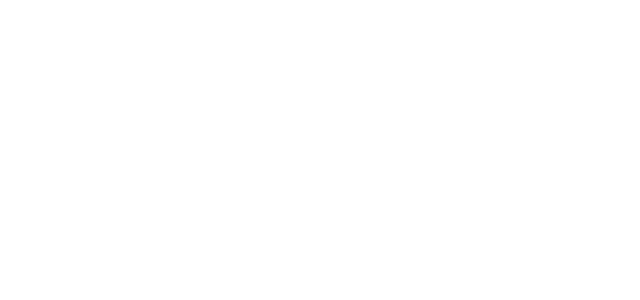
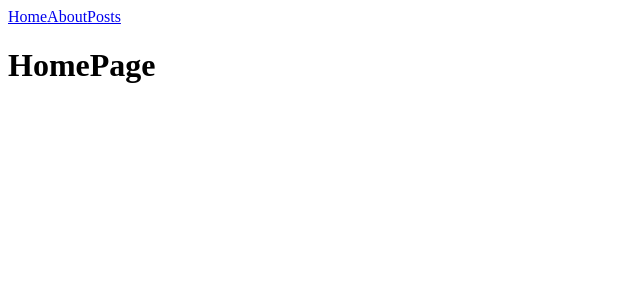
Before and after one commit to mendozagianfranco/react-router, a React (Vite) app: page / in a window 1280 px wide. Shown: the top 300 px of the page, without its empty margins (0-640 px from the left). Built offline with nearby package versions, Linux system fonts and the light colour scheme.

Commit message:
feat: add routing in app.jsx

```diff
--- a/src/App.jsx
+++ b/src/App.jsx
@@ -1,6 +1,18 @@
+import { BrowserRouter, Route, Routes } from 'react-router-dom';
+import Homepage from './pages/Homepage';
+import About from './pages/About';
+import Posts from './pages/Posts';
+
 function App() {
   return (
     <>
+      <BrowserRouter>
+        <Routes>
+          <Route path='/' element={<Homepage />} />
+          <Route path='/about' element={<About />} />
+          <Route path='/posts' element={<Posts />} />
+        </Routes>
+      </BrowserRouter>
     </>
   );
 }
```
